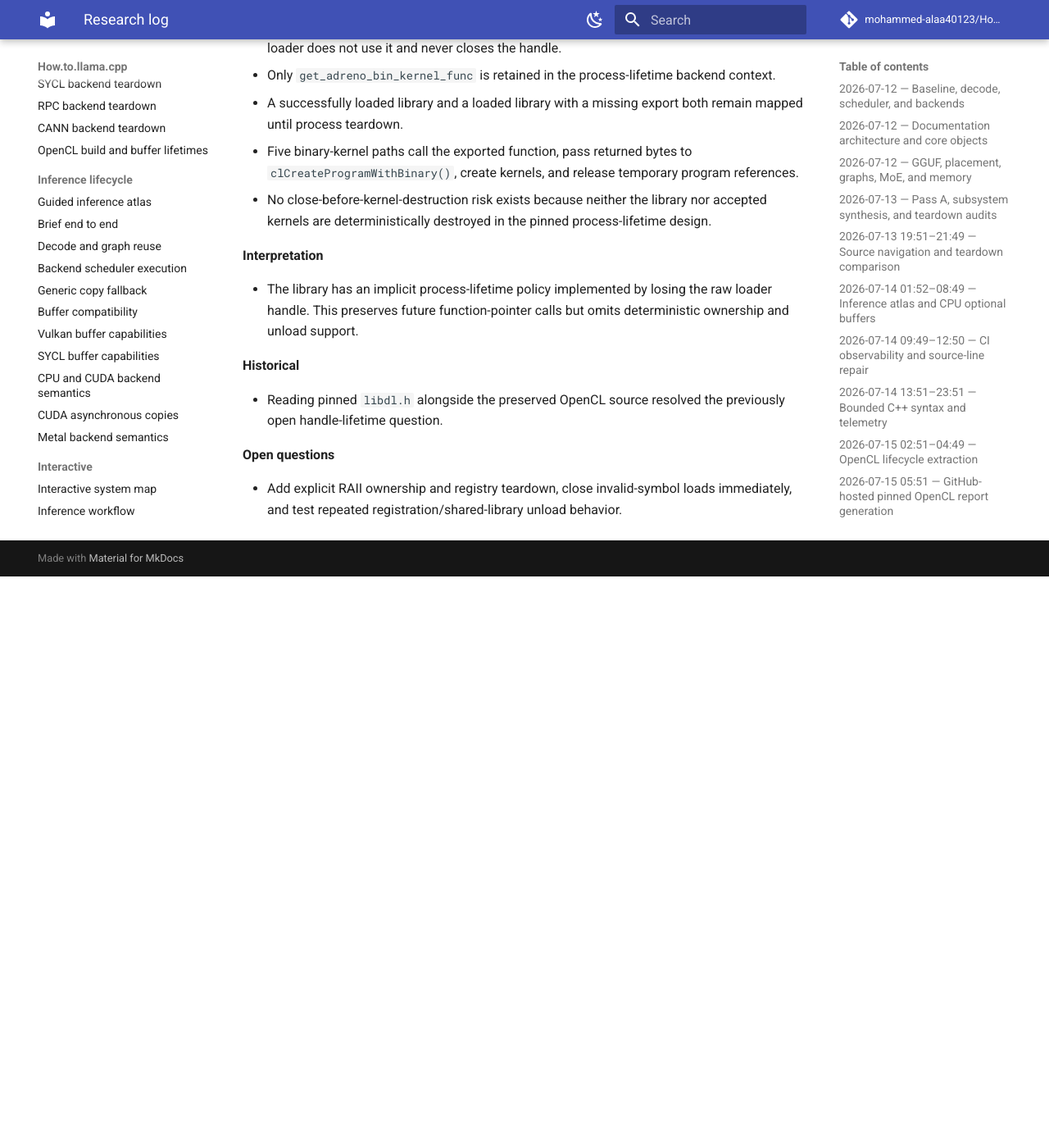
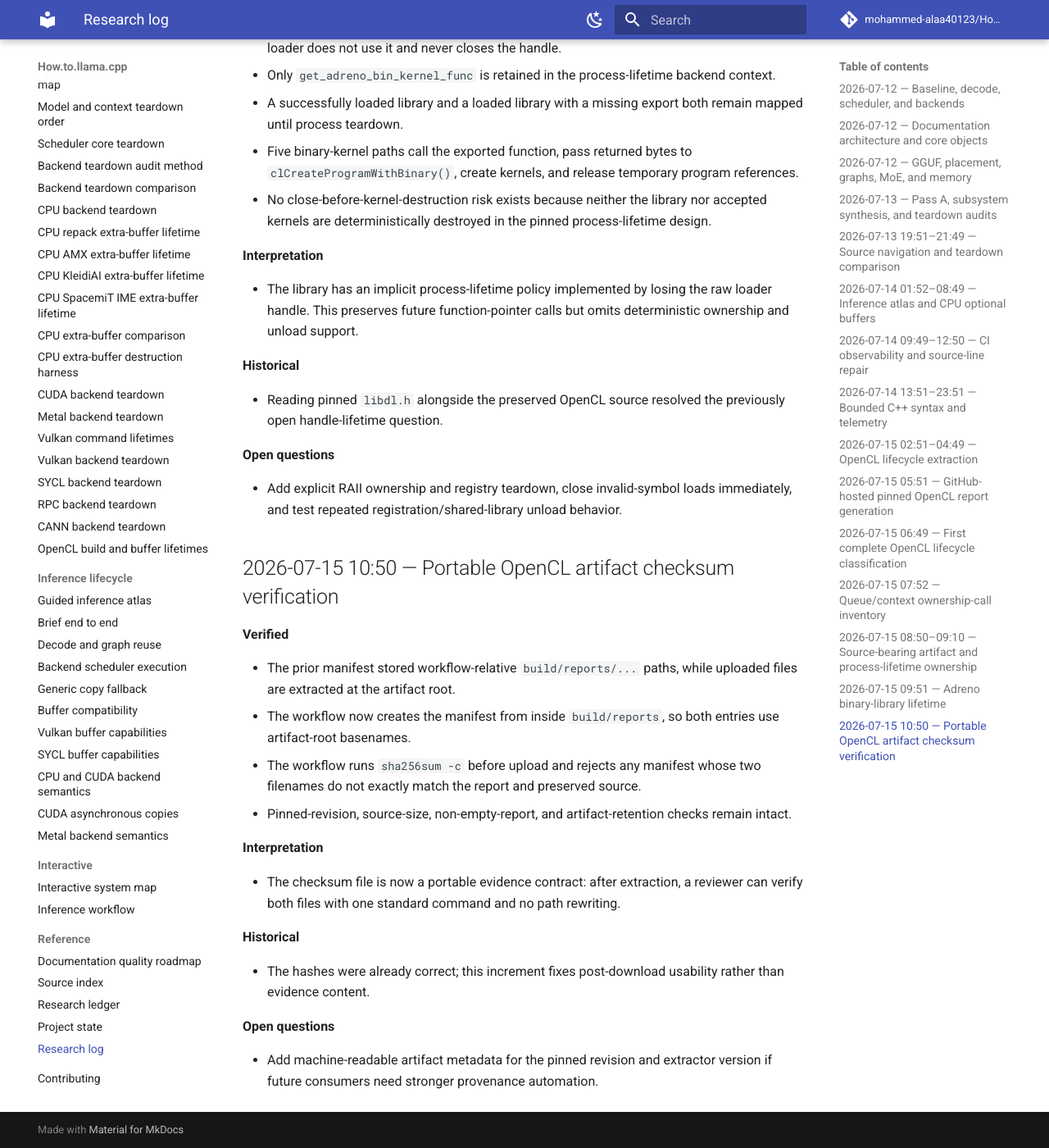
Before and after one commit to mohammed-alaa40123/How.to.llama.cpp, an MkDocs documentation site: the page built from docs/reference/research-log.md, in a window 1280 px wide and 1400 px high, scrolled down 6418 px. Shown: the whole window at 82% size. Built offline with MkDocs 1.6.1 and Material for MkDocs 9.7.7, drawn with Linux system fonts in a browser that asks for light colours; comment, search, counter and statistics services are not loaded; before the commit the page ends 7121 px from its top, so only the background shows below that.

Commit message:
docs: log portable OpenCL artifact verification

```diff
--- a/docs/reference/research-log.md
+++ b/docs/reference/research-log.md
@@ -194,3 +194,24 @@
 **Open questions**
 
 - Add explicit RAII ownership and registry teardown, close invalid-symbol loads immediately, and test repeated registration/shared-library unload behavior.
+
+## 2026-07-15 10:50 — Portable OpenCL artifact checksum verification
+
+**Verified**
+
+- The prior manifest stored workflow-relative `build/reports/...` paths, while uploaded files are extracted at the artifact root.
+- The workflow now creates the manifest from inside `build/reports`, so both entries use artifact-root basenames.
+- The workflow runs `sha256sum -c` before upload and rejects any manifest whose two filenames do not exactly match the report and preserved source.
+- Pinned-revision, source-size, non-empty-report, and artifact-retention checks remain intact.
+
+**Interpretation**
+
+- The checksum file is now a portable evidence contract: after extraction, a reviewer can verify both files with one standard command and no path rewriting.
+
+**Historical**
+
+- The hashes were already correct; this increment fixes post-download usability rather than evidence content.
+
+**Open questions**
+
+- Add machine-readable artifact metadata for the pinned revision and extractor version if future consumers need stronger provenance automation.
```
